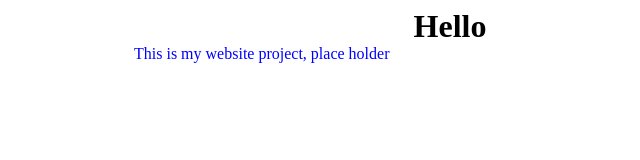
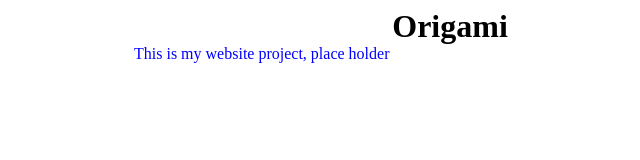
Before and after one commit to AcNix46/website, a plain HTML site: page index.html in a window 1280 px wide. Shown: the whole page, without its empty margins (190-830 px from the left). Drawn offline with Linux system fonts and the light colour scheme.

Commit message:
Update index.html
updated h1 tag hello - origami

```diff
--- a/index.html
+++ b/index.html
@@ -22,7 +22,7 @@
 </head>
 <body>
 
-    <h1>Hello</h1>
+    <h1>Origami</h1>
 
     <p>
 
```
